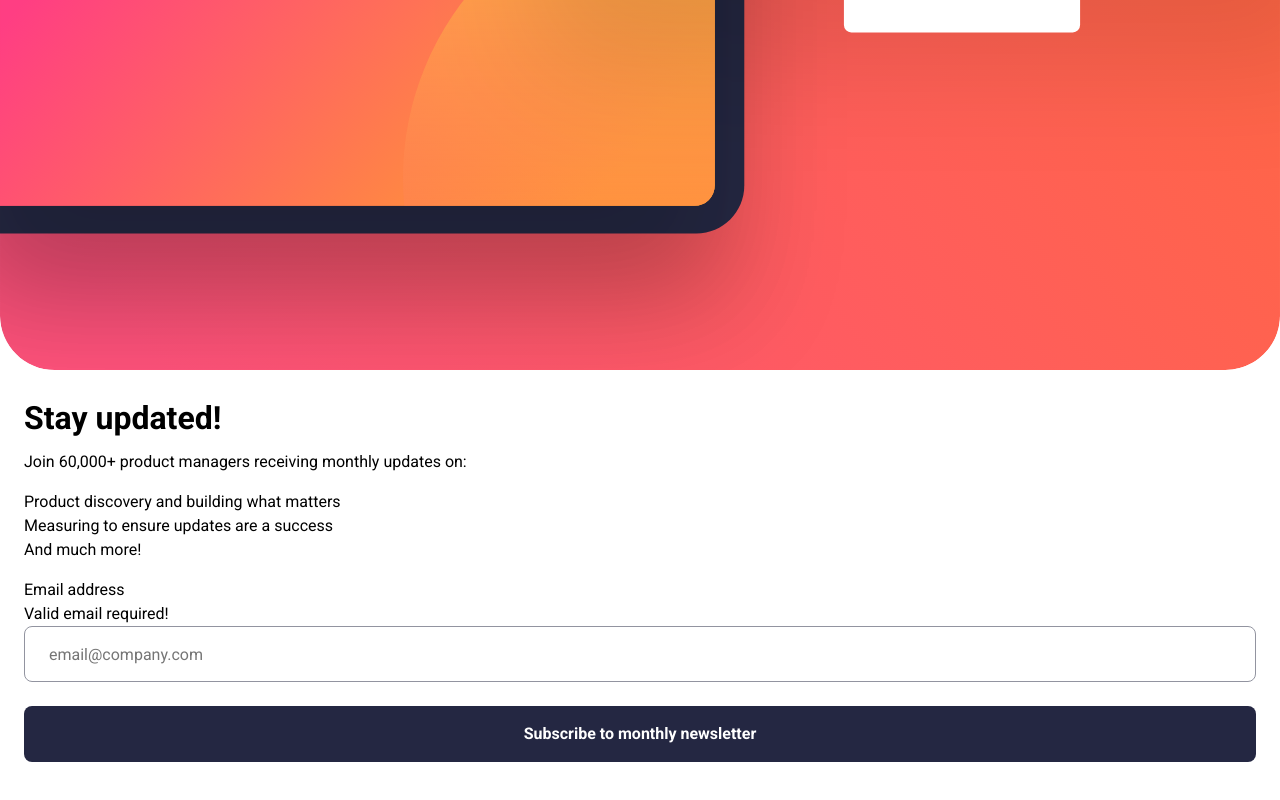
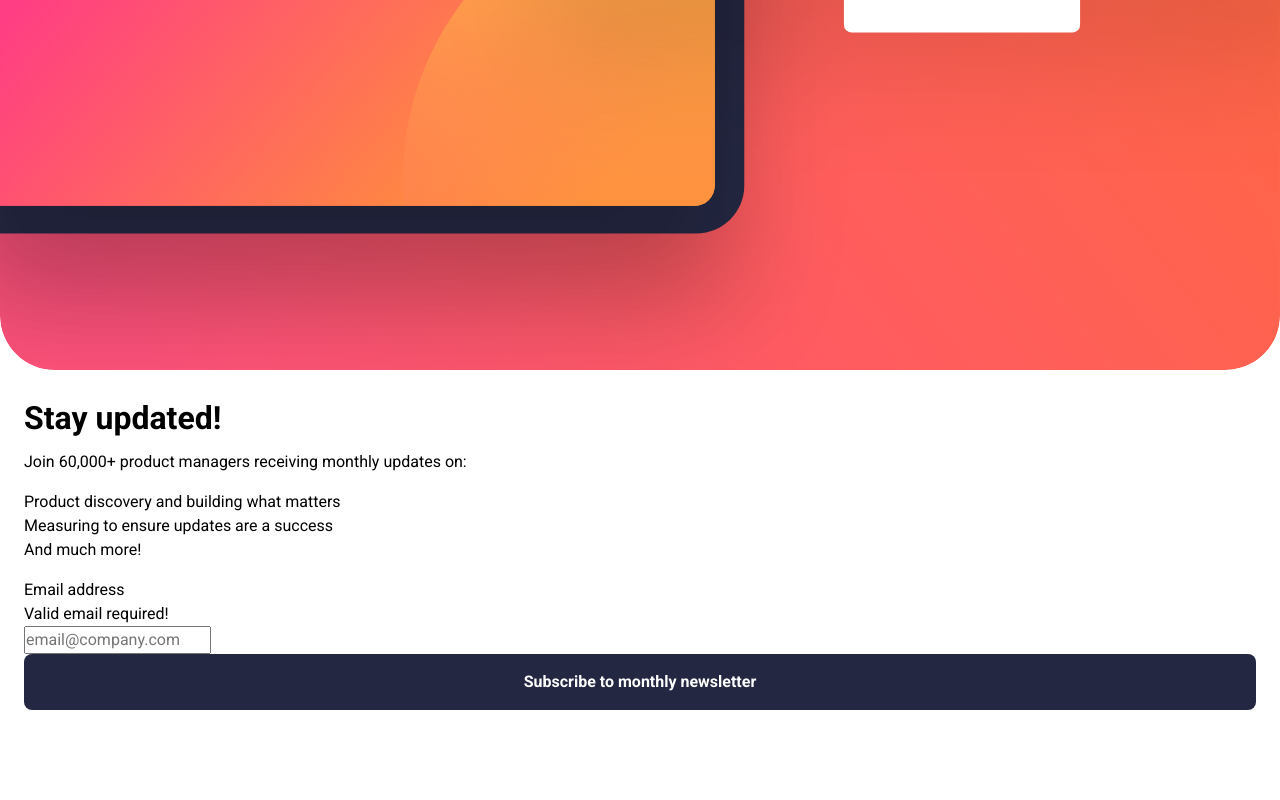
Before and after one commit to c0dehamster/newsletter-sign-up-with-success-message, a React app: page / in a window 1280 px wide. Shown: the part 599-1399 px from the top of the page. After the commit the page ends 1349 px from the top, so only its background shows below. Built offline with nearby package versions, Linux system fonts and the light colour scheme; the HTML template or start-up script is replaced by a standard one.

Commit message:
Move input styles into the SignUp component

```diff
--- a/src/index.css
+++ b/src/index.css
@@ -80,6 +80,7 @@ select {
 /* General styling */
 
 :root {
+	--color-primary-100: hsl(5, 100%, 95%);
 	--color-primary-400: hsl(4, 100%, 67%);
 
 	--color-neutral-100: hsl(0, 0%, 100%);
@@ -147,32 +148,8 @@ ul {
 	font-weight: var(--font-weight-bold);
 }
 
-.form {
-	display: grid;
-	row-gap: 1.5rem;
-}
-
-.form__input {
-	width: 100%;
-	height: 3.5rem;
-
-	padding-inline: 1.5rem;
-
-	outline: none;
-	background-color: var(--color-neutral-100);
-	border: 1px solid var(--color-neutral-200);
-	border-radius: 0.5rem;
-
-	color: var(--color-neutral-900);
-}
-
 /* Active states */
 
 .button:hover {
 	background: var(--gradient-active);
 }
-
-.form__input:hover,
-.form__input:focus {
-	border-color: var(--color-neutral-900);
-}
```
